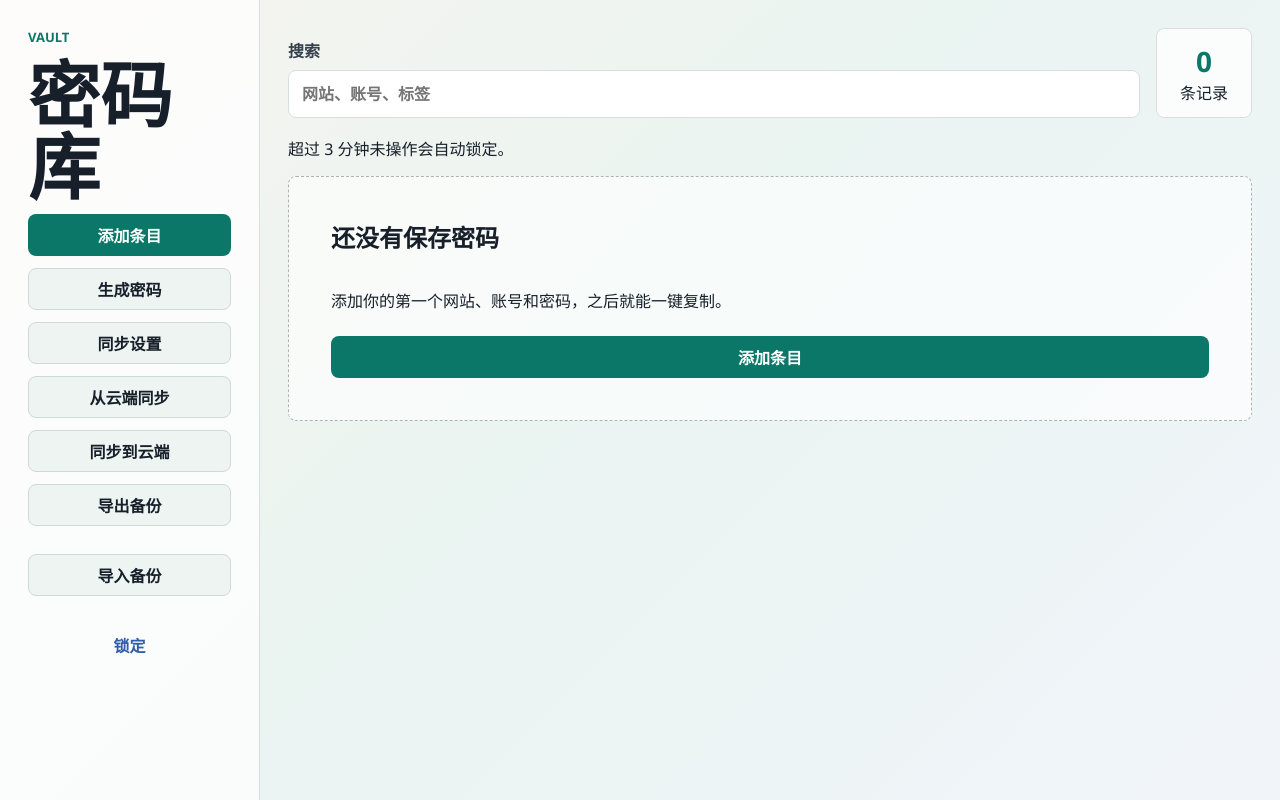
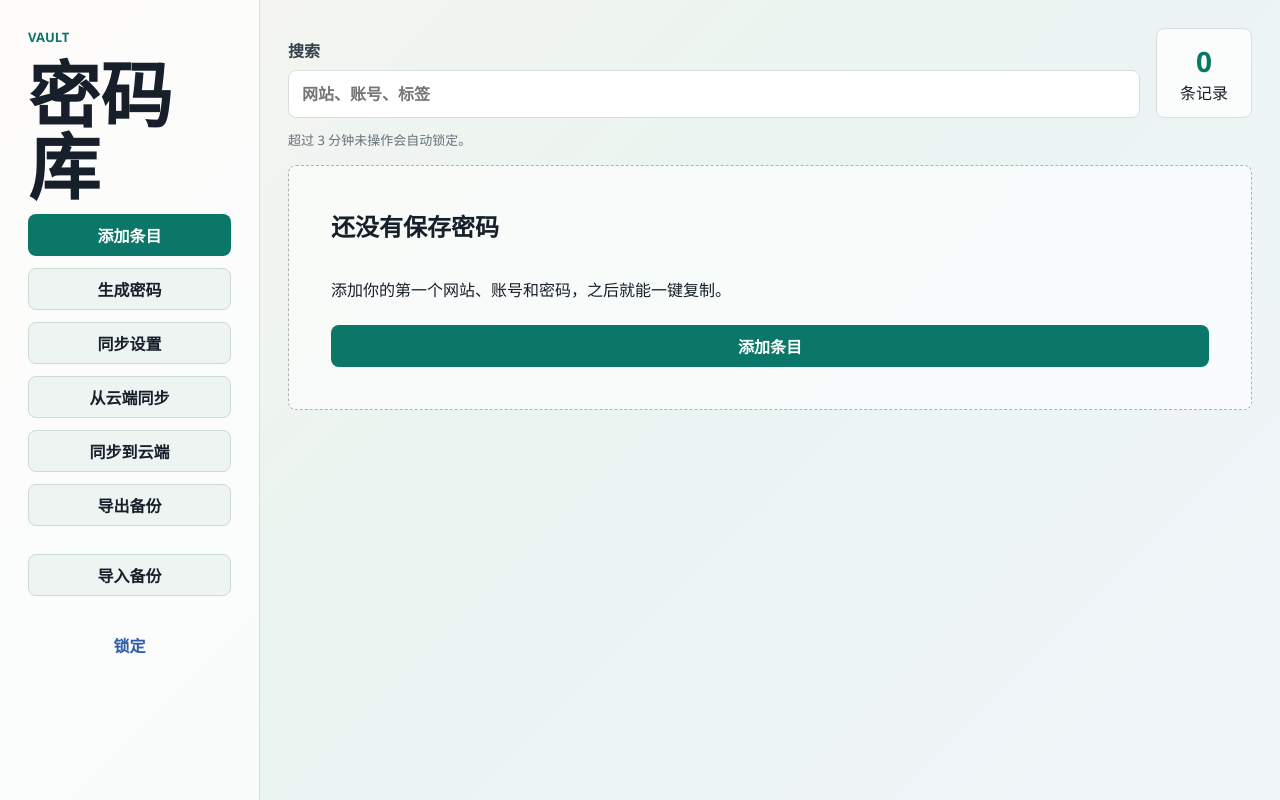
Before and after one commit to Qiudaoyu77-E/password-manager-app, a plain HTML site: page index.html in a window 1280 px wide. Both pictures are taken after typing "Sample123" into the empty fields and a click on the button "进入". Drawn offline with Linux system fonts and the light colour scheme.

Commit message:
Update styles.css for auto lock

```diff
--- a/styles.css
+++ b/styles.css
@@ -240,6 +240,12 @@ textarea:focus {
   color: var(--accent);
 }
 
+.lock-note {
+  margin: -6px 0 16px;
+  color: var(--muted);
+  font-size: 13px;
+}
+
 .entry-grid {
   display: grid;
   grid-template-columns: repeat(auto-fill, minmax(280px, 1fr));
```
